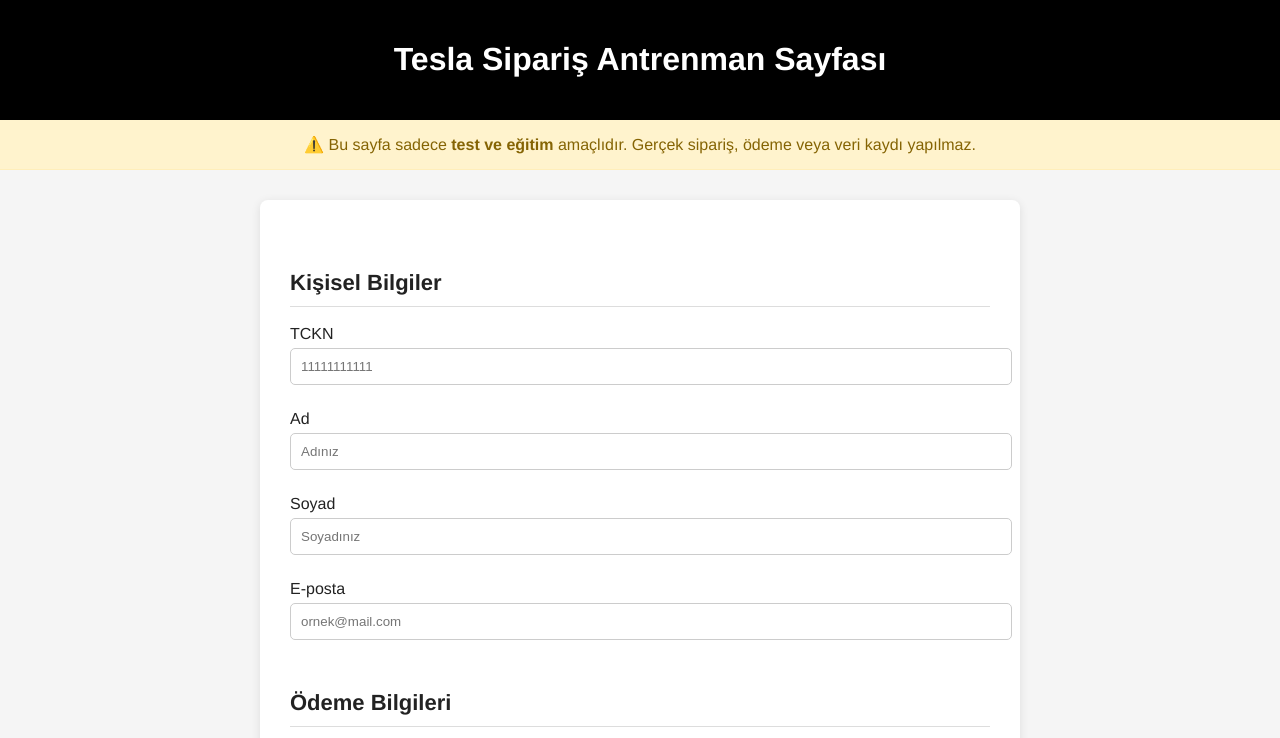
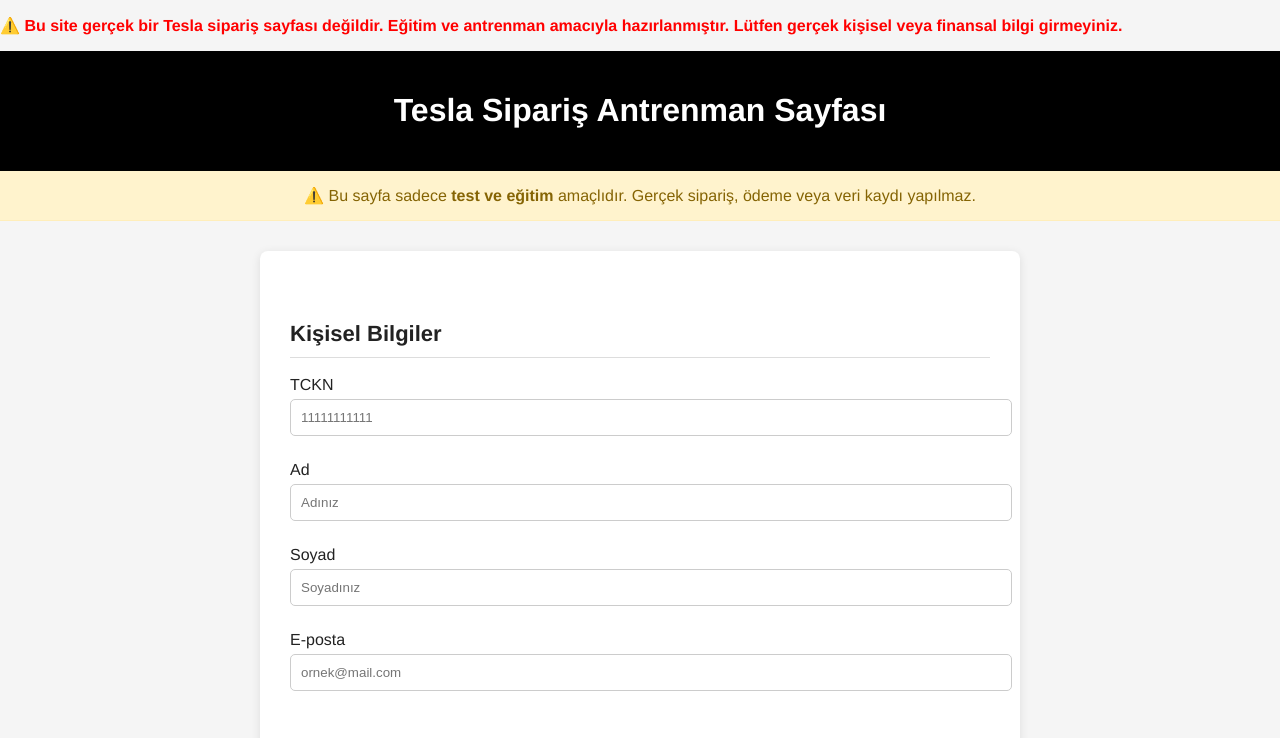
Before and after one commit to usainc/tesla-training, a plain HTML site: page index.html in a window 1280 px wide. Shown: the top 738 px of the page. Drawn offline with Linux system fonts and the light colour scheme.

Commit message:
Update index.html

```diff
--- a/index.html
+++ b/index.html
@@ -74,6 +74,11 @@
     </style>
 </head>
 <body>
+<p style="color: red; font-weight: bold;">
+⚠️ Bu site gerçek bir Tesla sipariş sayfası değildir. Eğitim ve antrenman amacıyla hazırlanmıştır.
+Lütfen gerçek kişisel veya finansal bilgi girmeyiniz.
+</p>
+
 
 <header>
     <h1>Tesla Sipariş Antrenman Sayfası</h1>
```
